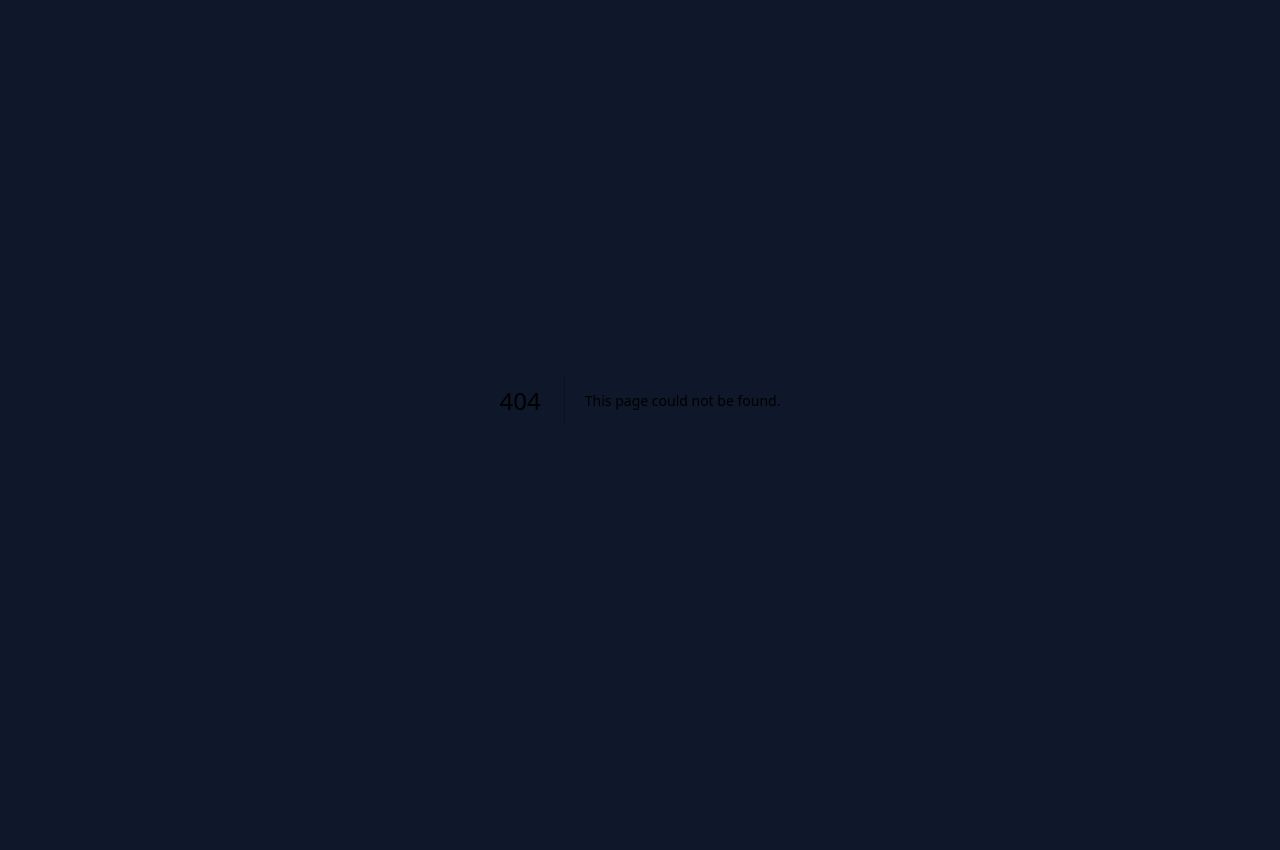
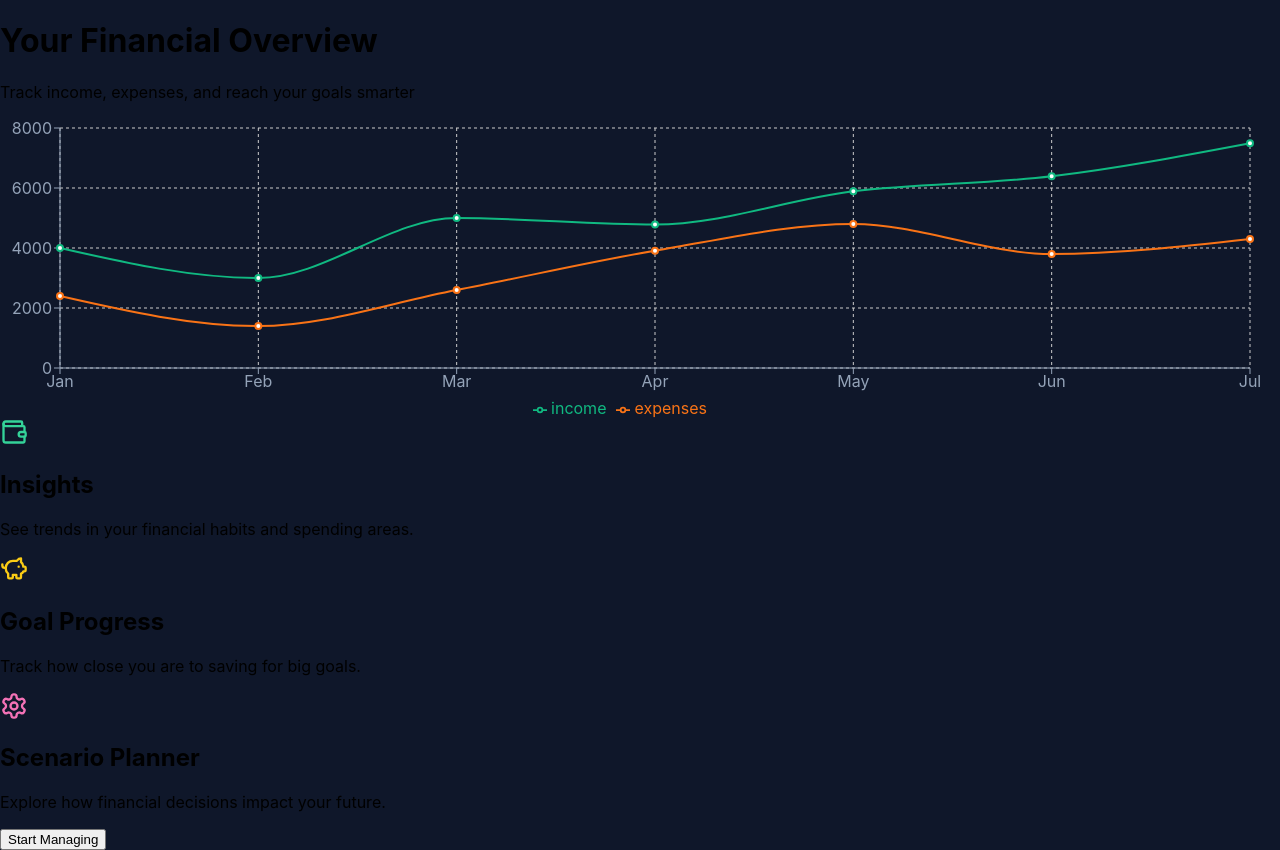
Before and after one commit to TinkerTechie/Foresight-Finance, a Next.js app: page /income in a window 1280 px wide. Before the commit this address had no page. Before the commit the page ends 800 px from the top, so only its background shows below. Built offline with nearby package versions, Linux system fonts and the light colour scheme.

Commit message:
new page added

```diff
--- a/package.json
+++ b/package.json
@@ -17,7 +17,8 @@
     "next": "15.3.1",
     "react": "^19.0.0",
     "react-dom": "^19.0.0",
-    "react-router-dom": "^6.30.0"
+    "react-router-dom": "^6.30.0",
+    "recharts": "^2.15.3"
   },
   "devDependencies": {
     "@eslint/eslintrc": "^3",
--- /dev/null
+++ b/src/app/income/income.css
@@ -0,0 +1,116 @@
+.dashboardContainer {
+    font-family: "Segoe UI", sans-serif;
+    padding: 2rem;
+    background: linear-gradient(to right, #f8f9fc, #eef2f7);
+    min-height: 100vh;
+    color: #0f172a;
+  }
+
+  .header h2 {
+    font-size: 1.8rem;
+    margin-bottom: 1.5rem;
+    color: #2dd4bf;
+  }
+
+  .balanceCard {
+    background: white;
+    border-radius: 20px;
+    padding: 1.5rem;
+    box-shadow: 0 8px 20px rgba(0, 0, 0, 0.08);
+    margin-bottom: 1.5rem;
+  }
+
+  .balanceCard h1 {
+    font-size: 2.2rem;
+    margin: 0.3rem 0;
+  }
+
+  .toggleBtns {
+    display: flex;
+    gap: 1rem;
+    margin: 1rem 0;
+  }
+
+  .toggleBtns button {
+    padding: 6px 14px;
+    border-radius: 20px;
+    border: none;
+    background-color: #f1f5f9;
+    color: #334155;
+    cursor: pointer;
+    transition: 0.3s;
+  }
+
+  .toggleBtns .active {
+    background-color: #5eead4;
+    color: #0f172a;
+  }
+
+  .graph {
+    height: 100px;
+    background: #e2e8f0;
+    border-radius: 12px;
+    margin: 1rem 0;
+  }
+
+  .limit {
+    font-size: 0.85rem;
+    color: #64748b;
+  }
+
+  .cardSection {
+    display: flex;
+    justify-content: space-between;
+    align-items: center;
+    margin-bottom: 2rem;
+  }
+
+  .creditCard {
+    background: linear-gradient(to right, #6366f1, #9333ea);
+    color: white;
+    border-radius: 16px;
+    padding: 1rem 1.5rem;
+    flex: 1;
+    margin-right: 1rem;
+    position: relative;
+  }
+
+  .creditCard .chip {
+    width: 35px;
+    height: 25px;
+    background: gold;
+    border-radius: 6px;
+    margin-bottom: 0.8rem;
+  }
+
+  .operations span {
+    font-size: 1.5rem;
+    margin-right: 0.8rem;
+    background-color: #f1f5f9;
+    padding: 10px;
+    border-radius: 12px;
+  }
+
+  .transactions h3 {
+    margin-bottom: 1rem;
+  }
+
+  .transactions ul {
+    list-style: none;
+    padding: 0;
+  }
+
+  .transactions li {
+    background: white;
+    border-radius: 12px;
+    padding: 1rem;
+    margin-bottom: 0.75rem;
+    display: flex;
+    justify-content: space-between;
+    box-shadow: 0 4px 12px rgba(0, 0, 0, 0.05);
+  }
+
+  .amount {
+    color: #ef4444;
+    font-weight: 600;
+  }
--- /dev/null
+++ b/src/app/income/page.js
@@ -0,0 +1,74 @@
+import React from "react";
+import { LineChart, Line, XAxis, YAxis, CartesianGrid, Tooltip, Legend, ResponsiveContainer } from "recharts";
+import { PiggyBank, Settings, Wallet } from "lucide-react";
+import Link from "next/link";
+import "./income.css";
+
+const data = [
+  { month: "Jan", income: 4000, expenses: 2400 },
+  { month: "Feb", income: 3000, expenses: 1398 },
+  { month: "Mar", income: 5000, expenses: 2600 },
+  { month: "Apr", income: 4780, expenses: 3908 },
+  { month: "May", income: 5890, expenses: 4800 },
+  { month: "Jun", income: 6390, expenses: 3800 },
+  { month: "Jul", income: 7490, expenses: 4300 },
+];
+
+export default function Dashboard() {
+  return (
+    <div className="page">
+      <h1 className="head">Your Financial Overview</h1>
+      <p className="subhead">Track income, expenses, and reach your goals smarter</p>
+
+      <div className="chart-box">
+        <ResponsiveContainer width="100%" height={300}>
+          <LineChart data={data} margin={{ top: 10, right: 30, left: 0, bottom: 0 }}>
+            <CartesianGrid strokeDasharray="3 3" />
+            <XAxis dataKey="month" stroke="#94a3b8" />
+            <YAxis stroke="#94a3b8" />
+            <Tooltip />
+            <Legend />
+            <Line type="monotone" dataKey="income" stroke="#10b981" strokeWidth={2} />
+            <Line type="monotone" dataKey="expenses" stroke="#f97316" strokeWidth={2} />
+          </LineChart>
+        </ResponsiveContainer>
+      </div>
+
+      <div className="box1">
+        <div className="feat1">
+          <div className="wrap1">
+            <div className="lh11">
+              <Wallet size={28} style={{ color: "#34d399" }} />
+              <h2 className="tit1">Insights</h2>
+            </div>
+            <p className="par1">See trends in your financial habits and spending areas.</p>
+          </div>
+        </div>
+        <div className="feat1">
+          <div className="wrap1">
+            <div className="lh11">
+              <PiggyBank size={28} style={{ color: "#facc15" }} />
+              <h2 className="tit1">Goal Progress</h2>
+            </div>
+            <p className="par1">Track how close you are to saving for big goals.</p>
+          </div>
+        </div>
+        <div className="feat1">
+          <div className="wrap1">
+            <div className="lh11">
+              <Settings size={28} style={{ color: "#f472b6" }} />
+              <h2 className="tit1">Scenario Planner</h2>
+            </div>
+            <p className="par1">Explore how financial decisions impact your future.</p>
+          </div>
+        </div>
+      </div>
+
+      <div className="container">
+        <Link href="/login" className="no-underline">
+          <button className="button">Start Managing</button>
+        </Link>
+      </div>
+    </div>
+  );
+}
--- a/src/app/userinfo/page.js
+++ b/src/app/userinfo/page.js
@@ -1,6 +1,7 @@
 "use client";
 import React, { useState } from "react";
 import "./userinfo.css";
+import Link from "next/link";
 
 export function FloatingEmojis() {
   const emojis = ["💼", "💰", "📊", "👤", "📝", "🏦", "📈", "💳", "🧾", "🪙", "🧮", "📉"];
@@ -98,10 +99,11 @@ export default function UserInfoPage() {
         <InputField label="Salary" name="salary" type="number" value={form.salary} onChange={handleChange} />
         <InputField label="Primary Income Source" name="incomeSource" value={form.incomeSource} onChange={handleChange} />
         <InputField label="Other Income Sources" name="otherIncome" value={form.otherIncome} onChange={handleChange} />
-
+        <Link href="/income">
         <button onClick={() => console.log("User Data:", form)} className="button">
           Continue
         </button>
+        </Link>
       </div>
     </div>
   );
--- a/src/app/userinfo/userinfo.css
+++ b/src/app/userinfo/userinfo.css
@@ -8,7 +8,9 @@
   padding: 2rem;
   overflow: hidden;
 }
-
+a{
+  text-decoration: None;
+}
 .card {
   position: relative;
   z-index: 1;
```
Also changed, not shown: src/app/dashboard/page.js (line endings or trailing spaces), 1 other file (tests, documents, lock files or other folders).
